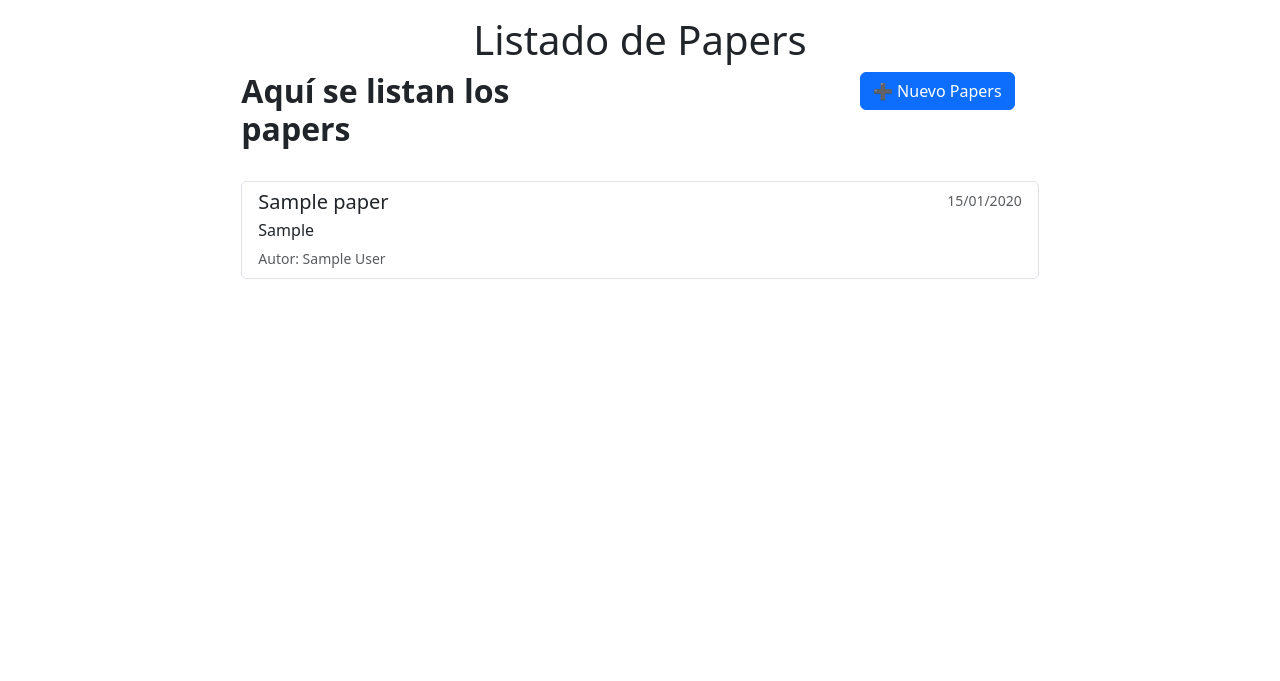
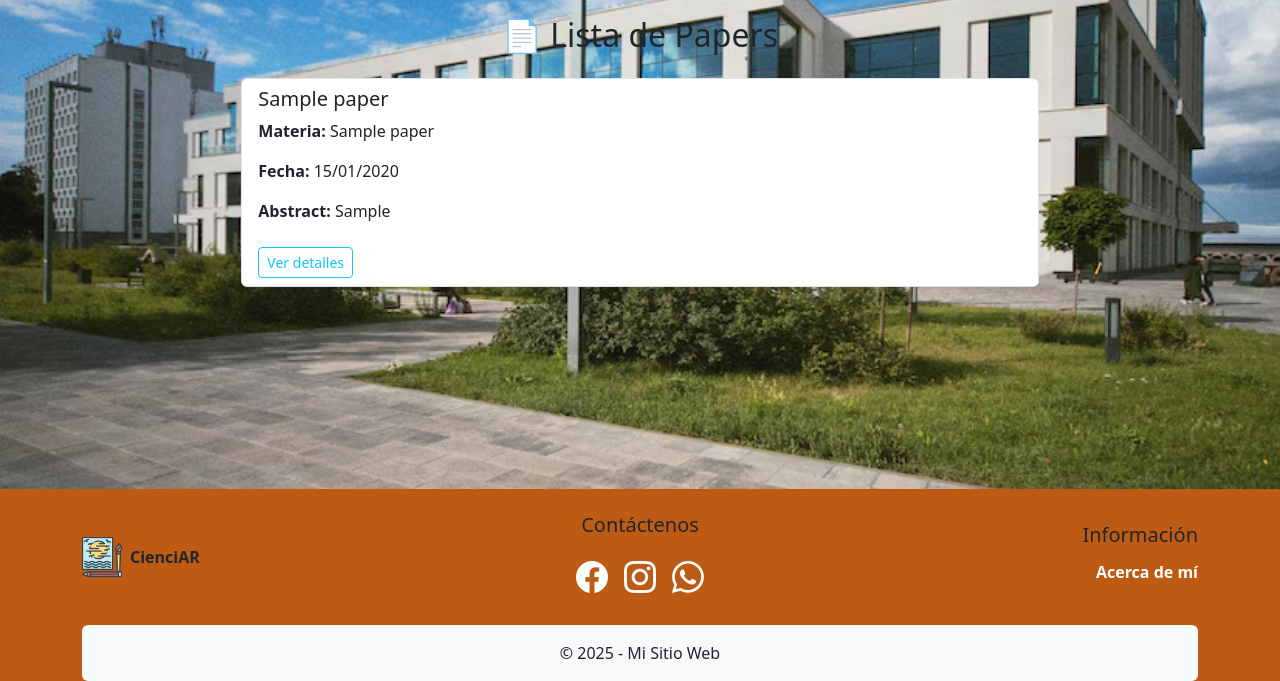
Before and after one commit to enzogitcode/TuEntregaFinal-Gariglio, a Django app: page /app/papers/ in a window 1280 px wide. Shown: the part 119-800 px from the top of the page. Run offline with Django 5.2, Linux system fonts and the light colour scheme; tables that the repository leaves empty hold one stand-in row (values such as "Sample post"); some libraries are stand-ins or nearby versions.

Commit message:
funciona estilo

```diff
--- a/AppBlog/static/AppBlog/css/style.css
+++ b/AppBlog/static/AppBlog/css/style.css
@@ -14,7 +14,18 @@ header {
 background-color: #f0f8ff;
 }
 main {
-    background-color: rgb(255, 255, 255);
+    background-image: url(../imgs/edificio.avif);
+    background-repeat: no-repeat;
+    background-position: center;
+    background-size:cover;
+}
+.divHome {
+  background-color: gainsboro;
+  padding: 1em;
+  border-radius: .4em;
+}
+.divHome p {
+  font-size: 1.5em;
 }
 footer {
     background-color: #bd5b15;
--- a/AppBlog/templates/AppBlog/base.html
+++ b/AppBlog/templates/AppBlog/base.html
@@ -105,8 +105,7 @@
   </nav>
 </header>
 
-<main data-aos="fade-in"
-      class="container-fluid px-4 py-3 d-flex flex-column align-items-center gap-4">
+<main data-aos="fade-in" class="container-fluid px-4 py-3 d-flex flex-column align-items-center gap-4">
   <div class="row w-100">
     <div class="col-12 col-md-10 col-lg-8 mx-auto">
       {% block content %}
@@ -120,8 +119,48 @@
 
 </main>
 
+<footer  class="pt-4 {% block footer_extra_class %}{% endblock %}">
+  <div class="container">
+    <div class="row text-center text-md-start align-items-center">
 
+      <!-- Área 1: Logo -->
+      <div class="col-md-4 mb-4 mb-md-0 d-flex align-items-center justify-content-center justify-content-md-start">
+        <img src="{% static 'AppBlog/imgs/logo_base.png' %}" alt="Logo" style="height: 40px;">
+        <span class="ms-2 fw-bold">CienciAR</span>
+      </div>
 
+      <!-- Área 2: Contáctenos -->
+      <div class="col-md-4 mb-4 mb-md-0 text-center">
+        <h5 class="mb-3">Contáctenos</h5>
+        <div class="d-flex justify-content-center gap-3">
+          <a href="https://facebook.com" class="text-white fs-2" target="_blank">
+            <i class="bi bi-facebook"></i>
+          </a>
+          <a href="https://instagram.com" class="text-white fs-2" target="_blank">
+            <i class="bi bi-instagram"></i>
+          </a>
+          <a href="https://wa.me/tu-numero" class="text-white fs-2" target="_blank">
+            <i class="bi bi-whatsapp"></i>
+          </a>
+        </div>
+      </div>
+
+      <!-- Área 3: Solo “Acerca” -->
+      <div class="col-md-4 text-md-end text-center">
+        <h5 class="mb-3">Información</h5>
+        <h6>
+          <a href="{% url 'about' %}" class="nav-link fw-semibold text-white">Acerca de mí</a>
+        </h6>
+
+      </div>
+    </div>
+
+    <!-- Sección inferior -->
+    <div class="d-flex flex-column align-items-center justify-content-center text-center p-3 bg-light text-dark mt-4 rounded">
+      <p class="mb-0">&copy; 2025 - Mi Sitio Web</p>
+    </div>
+  </div>
+</footer>
 
 <!-- AOS SCRIPT -->
 <script src="https://unpkg.com/aos@2.3.1/dist/aos.js"></script>
--- /dev/null
+++ b/AppBlog/templates/AppBlog/shared/list.html
@@ -0,0 +1,49 @@
+{% extends 'AppBlog/base.html' %}
+{% block title %}Listado de {{ tipo }}s{% endblock %}
+{% block main_extra_class %}main_lista_{{ tipo|lower }}{% endblock %}
+
+{% block content %}
+<h2 class="mb-4 text-center">📄 Lista de {{ tipo }}</h2>
+
+{% if items %}
+  <ul class="list-group">
+    {% for obj in items %}
+      <li class="list-group-item">
+        {% if obj.title %}
+          <h5>{{ obj.title }}</h5>
+        {% elif obj.user %}
+          <h5>{{ obj.user.get_full_name|default:obj.user.username }}</h5>
+        {% endif %}
+
+        {% if obj.subject %}
+          <p><strong>Materia:</strong> {{ obj.subject }}</p>
+        {% endif %}
+        {% if obj.date_of_publication %}
+          <p><strong>Fecha:</strong> {{ obj.date_of_publication|date:"d/m/Y" }}</p>
+        {% endif %}
+        {% if obj.resume %}
+          <p><strong>Resumen:</strong> {{ obj.resume|truncatewords:20 }}</p>
+        {% endif %}
+        {% if obj.abstract %}
+          <p><strong>Abstract:</strong> {{ obj.abstract|truncatewords:20 }}</p>
+        {% endif %}
+        {% if obj.course %}
+          <p><strong>Curso:</strong> {{ obj.course }}</p>
+        {% endif %}
+        {% if obj.career %}
+          <p><strong>Carrera:</strong> {{ obj.career }}</p>
+        {% endif %}
+        {% if obj.college %}
+          <p><strong>Institución:</strong> {{ obj.college }}</p>
+        {% endif %}
+
+        <a href="{% url detail_url obj.pk %}" class="btn btn-sm btn-outline-info mt-2">Ver detalles</a>
+      </li>
+    {% endfor %}
+  </ul>
+{% else %}
+  <div class="alert alert-warning text-center">
+    No hay {{ tipo|lower }}s disponibles.
+  </div>
+{% endif %}
+{% endblock %}
--- a/AppBlog/templates/AppBlog/shared/list_publications.html
+++ /dev/null
@@ -1,61 +0,0 @@
-{% extends 'AppBlog/base.html' %}
-{% block title %}Listado de {{ tipo }}{% endblock %}
-{% block main_extra_class %}d-flex flex-column gap-4 main_listado_{{ tipo|lower }}{% endblock %}
-
-{% block list_content %}
-<h1 class="text-center">Listado de {{ tipo }}</h1>
-
-<div class="row w-100 mb-4">
-  <div class="col-12 col-md-6 order-0">
-    <h2 class="fw-bold">Aquí se listan los {{ tipo|lower }}</h2>
-  </div>
-
-  {% if show_create_button and create_url %}
-    <div class="col-12 col-md-6 text-md-end order-1 mt-2 mt-md-0">
-      <a href="{% url create_url %}" class="btn btn-primary">
-        ➕ Nuevo {{ tipo|default:"registro" }}
-      </a>
-    </div>
-  {% endif %}
-</div>
-
-<div class="list-group w-100">
-  {% for obj in items %}
-    <a href="{% url detail_url obj.pk %}" class="list-group-item list-group-item-action flex-column">
-      <div class="d-flex w-100 justify-content-between">
-        <h5 class="mb-1">
-          {% if obj.title %}
-            {{ obj.title }}
-          {% elif obj.name %}
-            {{ obj.name }} {% if obj.last_name %}{{ obj.last_name }}{% endif %}
-          {% else %}
-            {{ tipo }}
-          {% endif %}
-        </h5>
-
-        {% if obj.date_of_publication %}
-          <small class="text-muted">{{ obj.date_of_publication|date:"d/m/Y" }}</small>
-        {% elif obj.age %}
-          <small class="text-muted">Edad: {{ obj.age }}</small>
-        {% endif %}
-      </div>
-
-      {% if obj.abstract %}
-        <p class="mb-1">{{ obj.abstract|truncatechars:100 }}</p>
-      {% elif obj.career %}
-        <p class="mb-1">Carrera: {{ obj.career }}</p>
-      {% elif obj.college %}
-        <p class="mb-1">Institución: {{ obj.college }}</p>
-      {% elif obj.email %}
-        <p class="mb-1">Email: {{ obj.email }}</p>
-      {% endif %}
-
-      {% if obj.author %}
-        <small class="text-muted">Autor: {{ obj.author.get_full_name|default:obj.author.username }}</small>
-      {% endif %}
-    </a>
-  {% empty %}
-    <p class="text-muted text-center">No se encontraron resultados.</p>
-  {% endfor %}
-</div>
-{% endblock %}
--- a/AppBlog/templates/AppBlog/shared/search.html
+++ b/AppBlog/templates/AppBlog/shared/search.html
@@ -9,7 +9,7 @@
 
 <!-- Buscador -->
 <form method="get" class="d-flex mb-4 justify-content-center" role="search">
-  <input class="form-control me-2 w-50" type="search" name="q" placeholder="Título, resumen, materia, autor..." value="{{ query }}">
+  <input class="form-control me-2 w-50" type="search" name="q" placeholder="Búsqueda" value="{{ query }}">
   <button class="btn btn-primary" type="submit">Buscar</button>
 </form>
 
--- a/AppBlog/views/articles_views.py
+++ b/AppBlog/views/articles_views.py
@@ -13,7 +13,7 @@ from django.http import HttpResponseForbidden
 
 class ArticleListView(ListView):
     model = Article
-    template_name = 'AppBlog/shared/list_publications.html'
+    template_name = 'AppBlog/shared/list.html'
     context_object_name = 'items'
     extra_context = {
         'tipo': 'Artículos',
--- a/AppBlog/views/papers_views.py
+++ b/AppBlog/views/papers_views.py
@@ -40,7 +40,7 @@ class PaperSearchView(ListView):
 
 class PaperListView(ListView):
     model = Paper
-    template_name = 'AppBlog/shared/list_publications.html'
+    template_name = 'AppBlog/shared/list.html'
     context_object_name = 'items'
     extra_context = {
         'tipo': 'Papers',
--- a/AppBlog/views/students_views.py
+++ b/AppBlog/views/students_views.py
@@ -36,7 +36,7 @@ class StudentSelfUpdateView(LoginRequiredMixin, UpdateView):
 
 class StudentListView(ListView):
     model = Student
-    template_name = 'AppBlog/shared/list_profiles.html'
+    template_name = 'AppBlog/shared/list.html'
     context_object_name = 'items'
     extra_context = {
         'tipo': 'Estudiantes',
--- a/AppBlog/views/teachers_views.py
+++ b/AppBlog/views/teachers_views.py
@@ -34,7 +34,7 @@ class TeacherSelfUpdateView(LoginRequiredMixin, UpdateView):
 
 class TeacherListView(ListView):
     model = Teacher
-    template_name = 'AppBlog/shared/list_profiles.html'
+    template_name = 'AppBlog/shared/list.html'
     context_object_name = 'items'
     extra_context = {
         'tipo': 'Docentes',
```
Also changed, not shown: other parts of AppBlog/static/AppBlog/css/style.css (+0 -36 lines), AppBlog/templates/AppBlog/home.html (+4 -3 lines), AppBlog/templates/AppBlog/shared/list_profiles.html (deleted, +0 -31 lines), AppBlog/templates/AppBlog/shared/shared_home.html (+0 -24 lines), AppBlog/static/AppBlog/imgs/edificio.avif (added), AppBlog/static/AppBlog/imgs/libros_escalera.jpg (renamed from AppBlog/static/AppBlog/imgs/estudio-subiendo-pila-libros-concepto-proceso-educativo-copiar-espacio-texto-educacion-distancia-escala-concepto-aprendizaje-electronico-que-alca.jpg), AppBlog/static/AppBlog/imgs/vector-diseno-papel-blanco-blanco_53876-161340.avif (added).
